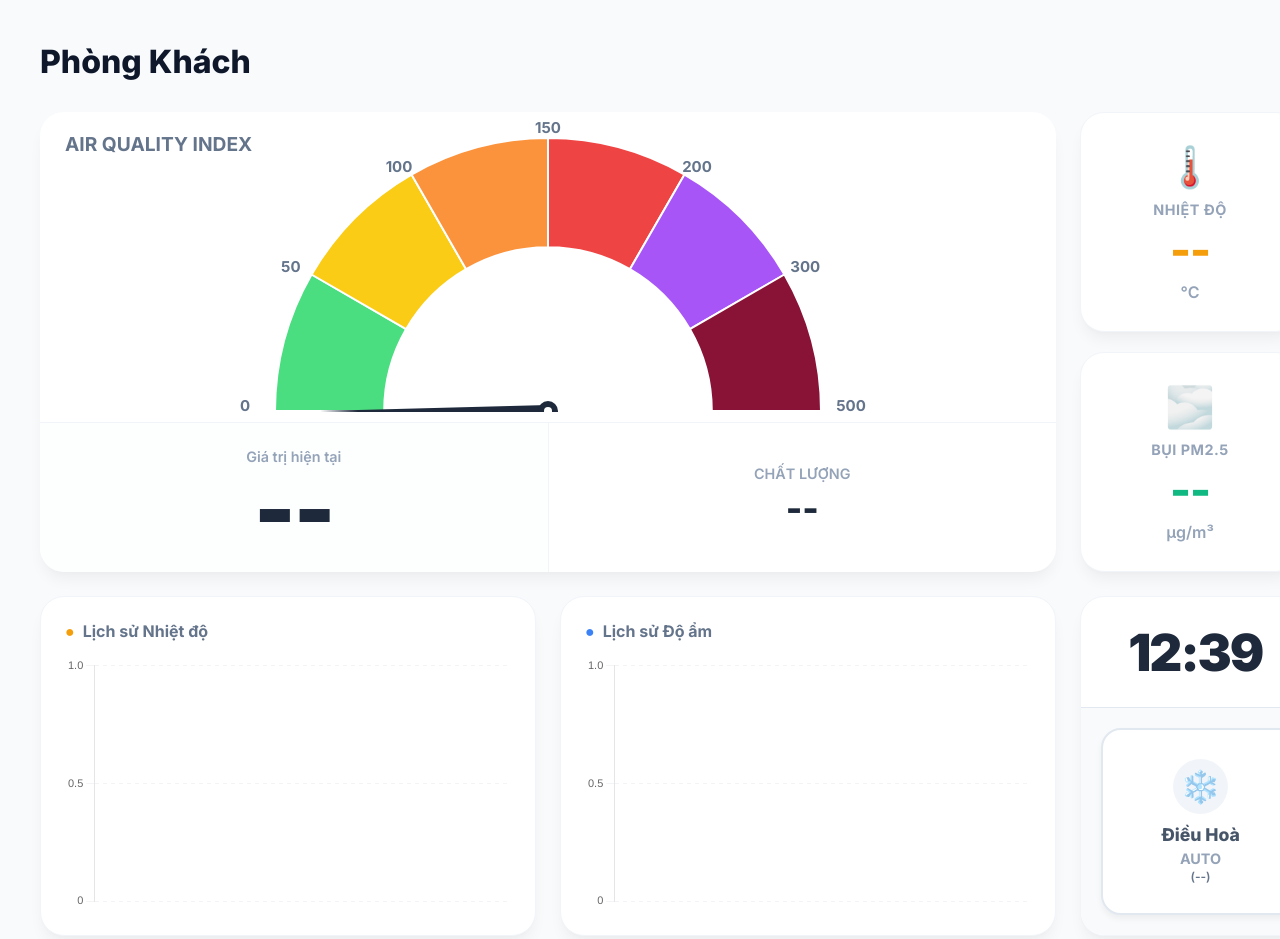
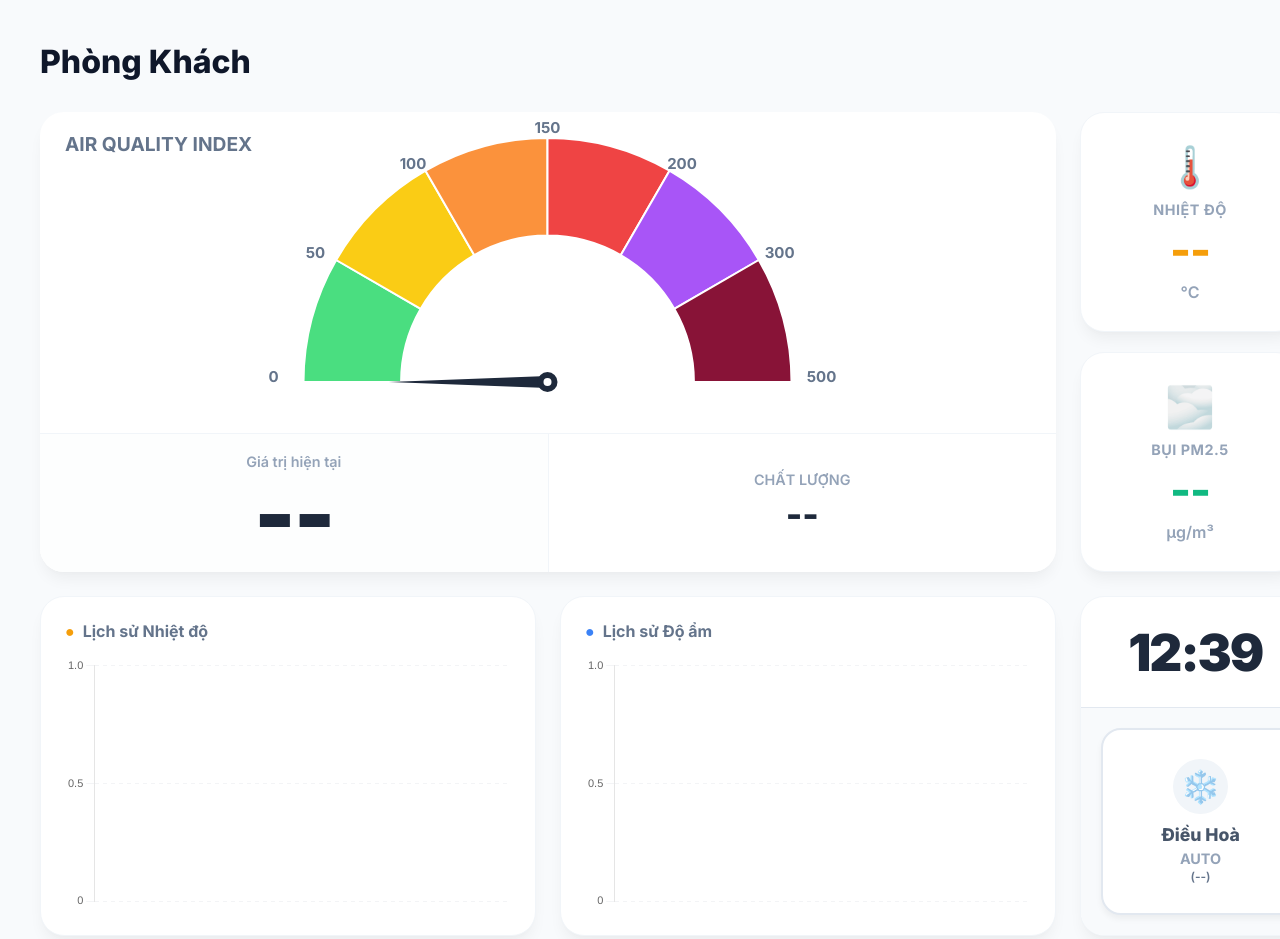
Before and after one commit to bksb7j5p89-beep/gskktn, a plain HTML site: page index.html in a window 1280 px wide. Shown: the top 939 px of the page. Drawn offline with nearby package versions, Linux system fonts and the light colour scheme; no server answers.

Commit message:
index.html

```diff
--- a/index.html
+++ b/index.html
@@ -44,9 +44,12 @@
         /* AQI CARD */
         .aqi-card { background: var(--bg-card); border-radius: var(--radius); box-shadow: var(--shadow); padding: 0; position: relative; height: var(--aqi-height); display: flex; flex-direction: column; overflow: hidden; }
         .card-label { font-size: 1.2rem; font-weight: 700; color: var(--text-sub); position: absolute; top: 20px; left: 25px; z-index: 10; }
-        .gauge-section { flex: 6; position: relative; display: flex; justify-content: center; align-items: flex-end; padding-bottom: 10px; width: 100%; }
-        .gauge-wrapper { position: relative; width: 90%; height: 100%; }
-        .info-section { flex: 4; display: flex; flex-direction: row; border-top: 1px solid #f1f5f9; }
+
+        /* [SỬA] Tăng chiều cao phần hiển thị gauge để thoáng hơn */
+        .gauge-section { flex: 7; position: relative; display: flex; justify-content: center; align-items: flex-end; padding-bottom: 0px; width: 100%; }
+        .gauge-wrapper { position: relative; width: 95%; height: 100%; }
+
+        .info-section { flex: 3; display: flex; flex-direction: row; border-top: 1px solid #f1f5f9; z-index: 5; background: #fff; }
         .aqi-value-box { flex: 1; display: flex; flex-direction: column; justify-content: center; align-items: center; border-right: 1px solid #f1f5f9; background: #f8fafc50; }
         .aqi-number { font-size: 5.5rem; font-weight: 900; line-height: 1; color: #1e293b; letter-spacing: -2px; }
         .aqi-sub-label { font-size: 0.9rem; font-weight: 600; color: #94a3b8; margin-top: 5px; }
@@ -125,10 +128,8 @@
         .btn-back { background: #f1f5f9; border: none; padding: 12px 24px; border-radius: 99px; font-size: 1rem; font-weight: 700; color: #475569; cursor: pointer; transition: 0.2s; display: flex; align-items: center; gap: 8px; }
         .btn-back:hover { background: #e2e8f0; color: #1e293b; }
 
-        /* [SỬA] Cấu trúc Min/Max */
         .modal-body { display: grid; grid-template-columns: 1fr 1.5fr; gap: 40px; }
         .stat-box { display: flex; flex-direction: column; gap: 20px; padding: 0; background: none; }
-
         .stat-tile { flex: 1; border-radius: 24px; padding: 25px; display: flex; flex-direction: column; align-items: center; justify-content: center; text-align: center; }
         .tile-label { font-size: 0.85rem; font-weight: 700; opacity: 0.7; }
         .tile-value { font-size: 4rem; font-weight: 900; line-height: 1; }
@@ -137,8 +138,6 @@
         .min-val { background: #dcfce7; border: 2px solid #10b981; color: #10b981; }
         .min-val .tile-label, .max-val .tile-label { color: inherit; opacity: 0.7; }
 
-
-        /* TABLE STYLE (NEW) */
         .table-section { background: #fff; border: 1px solid #f1f5f9; border-radius: 24px; padding: 25px; display: flex; flex-direction: column; }
         .section-title { font-size: 1rem; font-weight: 700; color: #94a3b8; margin-bottom: 15px; display: block; text-transform: uppercase; }
         .weekly-table { width: 100%; border-collapse: collapse; }
@@ -256,13 +255,15 @@
     function calculateNeedleAngle(aqi) { const segment = Math.PI / 6; let angle = 0; if (aqi <= 50) angle = (aqi / 50) * segment; else if (aqi <= 100) angle = segment + ((aqi - 50) / 50) * segment; else if (aqi <= 150) angle = segment * 2 + ((aqi - 100) / 50) * segment; else if (aqi <= 200) angle = segment * 3 + ((aqi - 150) / 50) * segment; else if (aqi <= 300) angle = segment * 4 + ((aqi - 200) / 100) * segment; else { let val = Math.min(aqi, 500); angle = segment * 5 + ((val - 300) / 200) * segment; } return Math.PI + angle; }
     const commonOptions = { responsive: true, maintainAspectRatio: false, plugins: { legend: { display: false } }, scales: { x: { display: false }, y: { display: true, ticks: { maxTicksLimit: 4, font: {size: 11} }, grid: { borderDash: [4, 4], color: '#f3f4f6' } } }, elements: { point: { radius: 0, hitRadius: 10 }, line: { borderWidth: 2.5, tension: 0.4 } } };
 
-    // Plugin Kim Đồng Hồ (ĐÃ SỬA VỊ TRÍ VÀ CHIỀU DÀI KIM)
+    // Plugin Kim Đồng Hồ
     const gaugePlugin = { id: 'gaugeLabels', afterDraw: (chart) => {
         const { ctx, width, height } = chart; const meta = chart.getDatasetMeta(0);
         const cx = meta.data[0].x; const cy = meta.data[0].y; const outerR = meta.data[0].outerRadius;
         let val = parseInt(document.getElementById('aqi-val').innerText) || 0;
         const angle = calculateNeedleAngle(val);
-        const needleLen = outerR - 45; // [SỬA] Rút ngắn kim
+
+        // [SỬA 1] Làm kim ngắn lại (0.65 bán kính)
+        const needleLen = outerR * 0.65;
 
         ctx.save(); ctx.translate(cx, cy); ctx.rotate(angle);
         ctx.beginPath(); ctx.moveTo(0, -6); ctx.lineTo(needleLen, 0); ctx.lineTo(0, 6);
@@ -273,14 +274,13 @@
         const numbers = [0, 50, 100, 150, 200, 300, 500]; const segmentAngle = Math.PI / 6;
         ctx.font = '700 15px Inter'; ctx.fillStyle = '#64748b'; ctx.textAlign = 'center'; ctx.textBaseline = 'middle';
 
-        // [SỬA] Vị trí số (Đã căn chỉnh)
         const manualOffsets = [
             { r: 30, y: -5 },   // 0
-            { r: 24, y: 5 },   // 50 (Khoá)
+            { r: 24, y: 5 },   // 50
             { r: 25, y: 15 },  // 100
-            { r: 10, y: 0 },  // 150 (Đỉnh)
+            { r: 10, y: 0 },  // 150
             { r: 25, y: 15 },  // 200
-            { r: 24, y: 5 },   // 300 (Khoá)
+            { r: 24, y: 5 },   // 300
             { r: 30, y: -5 }    // 500
         ];
 
@@ -296,7 +296,20 @@
 
     function init() {
         const ctxG = document.getElementById('gaugeCanvas').getContext('2d');
-        gauge = new Chart(ctxG, { type: 'doughnut', data: { labels: [], datasets: [{ data: [1, 1, 1, 1, 1, 1], backgroundColor: AQI_COLORS, borderColor: '#ffffff', borderWidth: 2, cutout: '60%', circumference: 180, rotation: -90 }] }, options: { responsive: true, maintainAspectRatio: false, plugins: { legend: { display: false }, tooltip: { enabled: false } }, layout: { padding: { top: 25, left: 30, right: 30, bottom: 0 } } }, plugins: [gaugePlugin] });
+        gauge = new Chart(ctxG, {
+            type: 'doughnut',
+            data: { labels: [], datasets: [{ data: [1, 1, 1, 1, 1, 1], backgroundColor: AQI_COLORS, borderColor: '#ffffff', borderWidth: 2, cutout: '60%', circumference: 180, rotation: -90 }] },
+            options: {
+                responsive: true,
+                maintainAspectRatio: false,
+                plugins: { legend: { display: false }, tooltip: { enabled: false } },
+                layout: {
+                    // [SỬA 2] Thêm padding bottom: 50 để đẩy toàn bộ biểu đồ lên trên, tránh bị che tâm kim
+                    padding: { top: 25, left: 30, right: 30, bottom: 50 }
+                }
+            },
+            plugins: [gaugePlugin]
+        });
         const mkChart = (id, color) => new Chart(document.getElementById(id), { type: 'line', data: { labels: [], datasets: [{ data: [], borderColor: color, backgroundColor: color+'10', fill: true }] }, options: commonOptions });
         charts.temp = mkChart('cTemp', '#f59e0b'); charts.humi = mkChart('cHumi', '#3b82f6'); charts.pm = mkChart('cPM', '#10b981'); charts.co = mkChart('cCO', '#ef4444');
         fetchData(); setInterval(fetchData, 20000); setInterval(updateClock, 1000); updateClock();
@@ -319,12 +332,10 @@
         const min = Math.min(...values);
         const max = Math.max(...values);
 
-        // Gán giá trị vào Tiles
         document.getElementById('m-val').innerText = conf.field === 'pm' || conf.field === 'co' ? current.toFixed(1) : Math.round(current);
         document.getElementById('m-max-tile').innerText = conf.field === 'pm' || conf.field === 'co' ? max.toFixed(1) : Math.round(max);
         document.getElementById('m-min-tile').innerText = conf.field === 'pm' || conf.field === 'co' ? min.toFixed(1) : Math.round(min);
 
-        // --- TẠO BẢNG SỐ LIỆU TUẦN ---
         const tableBody = document.getElementById('weeklyTable');
         let html = `<tr><th>Thứ</th><th>Trung bình (${conf.unit})</th></tr>`;
 
@@ -415,20 +426,20 @@
         if (ctrlMode.ac !== cloudACMode) { ctrlMode.ac = cloudACMode; updateBtnUI('btn-ac', ctrlMode.ac); }
         if (ctrlMode.fan !== cloudFanMode) { ctrlMode.fan = cloudFanMode; updateBtnUI('btn-fresh', ctrlMode.fan); }
 
-        // Cập nhật trạng thái thực tế (chỉ khi đang ở AUTO)
+        // Cập nhật trạng thái thực tế
         if (ctrlMode.ac === 0) {
             const btn = document.getElementById('btn-ac');
             const realTxtEl = document.getElementById('real-ac');
             if (realState.ac === 1) { btn.classList.add('auto-active'); realTxtEl.innerText = "(Đang chạy)"; }
             else { btn.classList.remove('auto-active'); realTxtEl.innerText = "(Đang nghỉ)"; }
-        } else { document.getElementById('real-ac').innerText = ""; } // Ẩn khi Manual
+        } else { document.getElementById('real-ac').innerText = ""; }
 
         if (ctrlMode.fan === 0) {
             const btn = document.getElementById('btn-fresh');
             const realTxtEl = document.getElementById('real-fan');
             if (realState.fan === 1) { btn.classList.add('auto-active'); realTxtEl.innerText = "(Đang chạy)"; }
             else { btn.classList.remove('auto-active'); realTxtEl.innerText = "(Đang nghỉ)"; }
-        } else { document.getElementById('real-fan').innerText = ""; } // Ẩn khi Manual
+        } else { document.getElementById('real-fan').innerText = ""; }
     }
 
     async function fetchData() {
@@ -440,11 +451,10 @@
             globalFeeds = data.feeds;
             const last = data.feeds[data.feeds.length-1];
 
-            // --- PHÁT HIỆN MẤT KẾT NỐI ---
             const lastTime = moment(last.created_at);
             const now = moment();
             const diffSeconds = now.diff(lastTime, 'seconds');
-            const MAX_OFFLINE_SECONDS = 180; // 3 phút
+            const MAX_OFFLINE_SECONDS = 180;
 
             if (diffSeconds > MAX_OFFLINE_SECONDS) {
                 setStatus(false, `Mất kết nối! (${lastTime.fromNow()})`);
```
